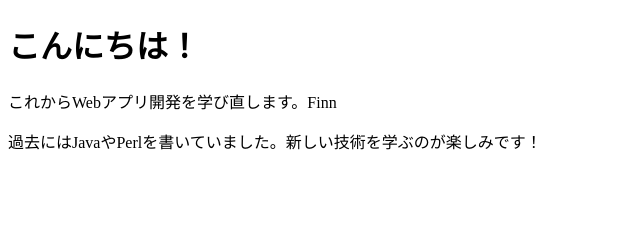
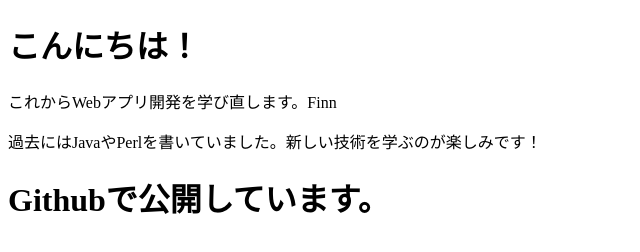
Before and after one commit to Finnakashic/my-profile, a plain HTML site: page index.html in a window 1280 px wide. Shown: the whole page, without its empty margins (0-640 px from the left). Drawn offline with Linux system fonts and the light colour scheme.

Commit message:
1行追加

```diff
--- a/index.html
+++ b/index.html
@@ -9,5 +9,6 @@
     <h1>こんにちは！</h1>
     <p>これからWebアプリ開発を学び直します。Finn</p>
     <p>過去にはJavaやPerlを書いていました。新しい技術を学ぶのが楽しみです！</p>
+    <p><h1>Githubで公開しています。</h1></p>
 </body>
 </html>
```
